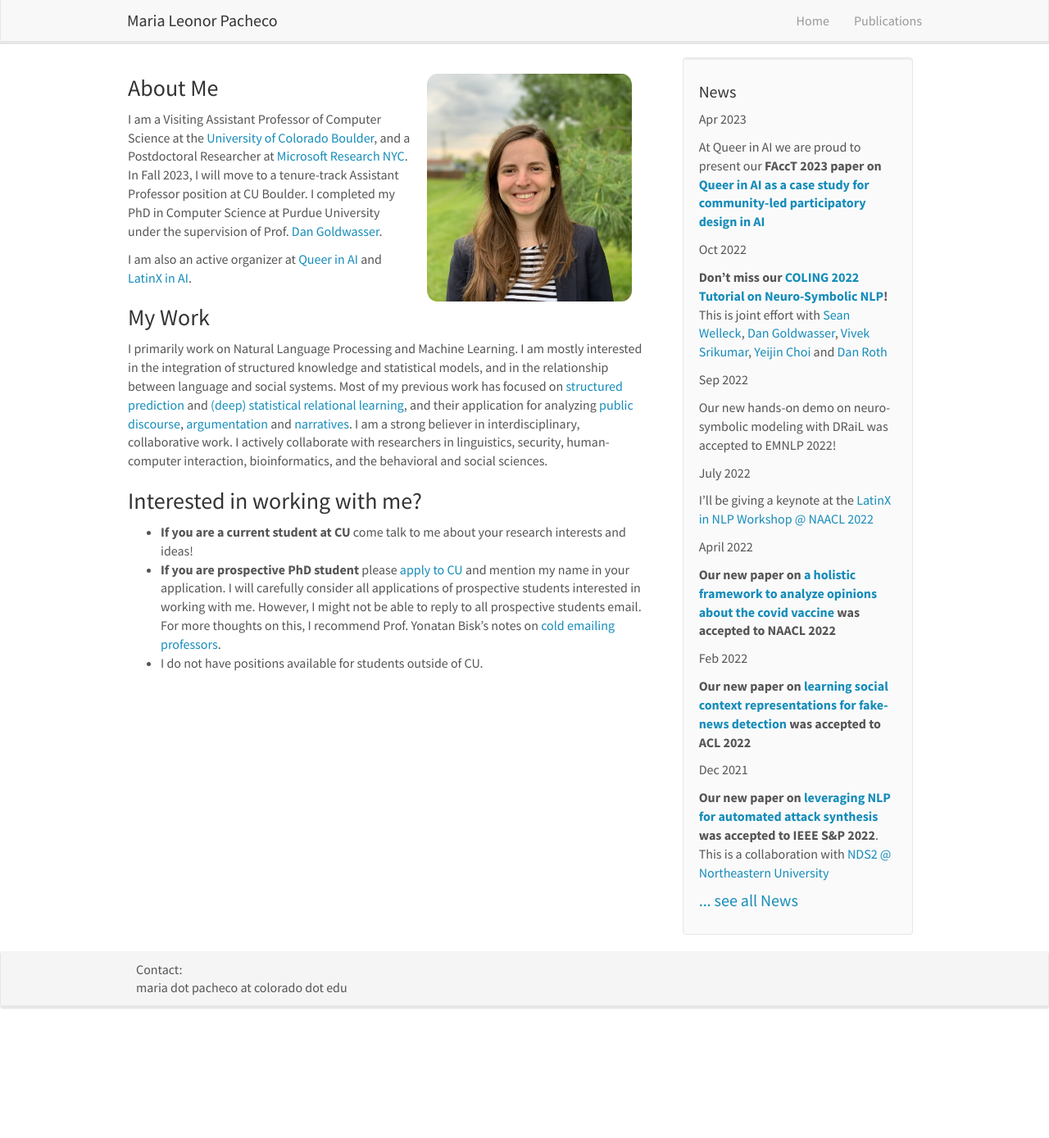
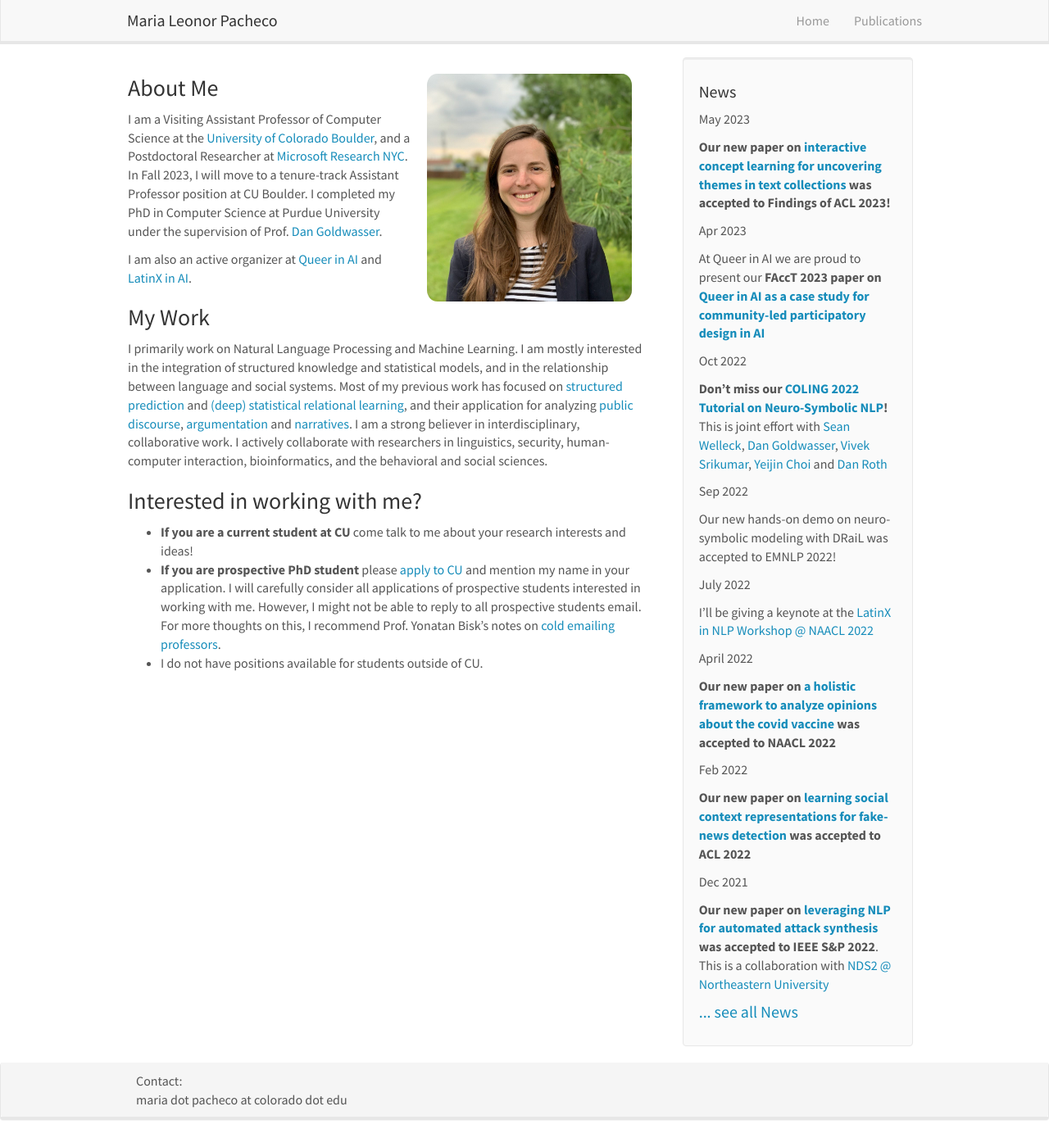
Before and after one commit to mlpacheco/mlpacheco.github.io, a Jekyll site: the page built from _pages/home.md, in a window 1280 px wide and 1389 px high. Shown: the whole window at 82% size. Built offline with Jekyll 4.4.1, drawn with Linux system fonts in a browser that asks for light colours; nearby versions of some CDN libraries.

Commit message:
Update news.yml
interactive concept learning paper

```diff
--- a/_data/news.yml
+++ b/_data/news.yml
@@ -1,3 +1,6 @@
+- date: May 2023
+  headline: "**Our new paper on [interactive concept learning for uncovering themes in text collections](https://arxiv.org/abs/2305.05094) was accepted to Findings of ACL 2023!**"
+
 - date: Apr 2023
   headline: "At Queer in AI we are proud to present our **FAccT 2023 paper on [Queer in AI as a case study for community-led participatory design in AI](https://arxiv.org/abs/2303.16972)**"
 
```
